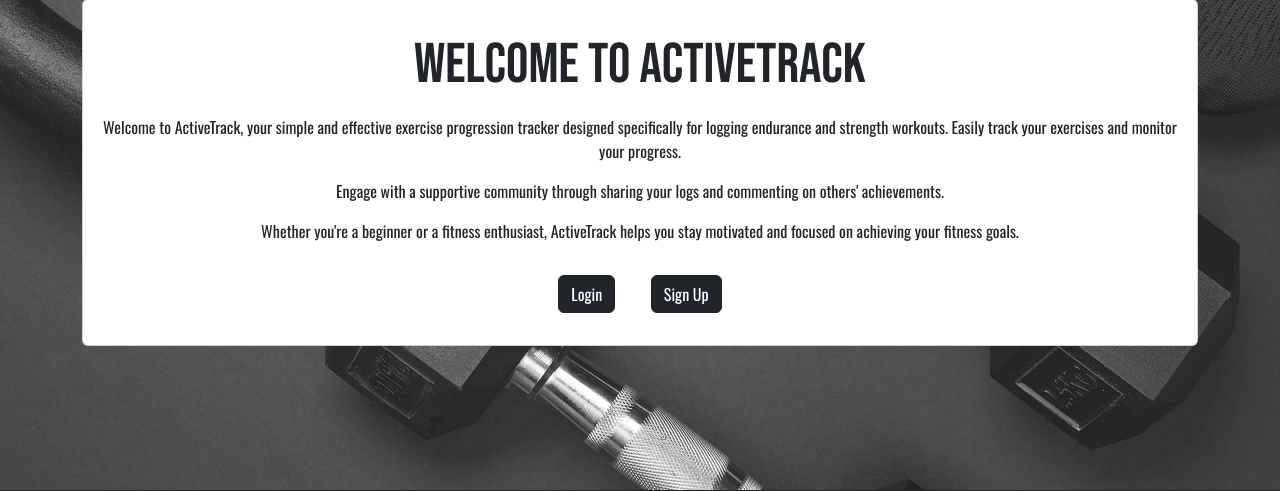
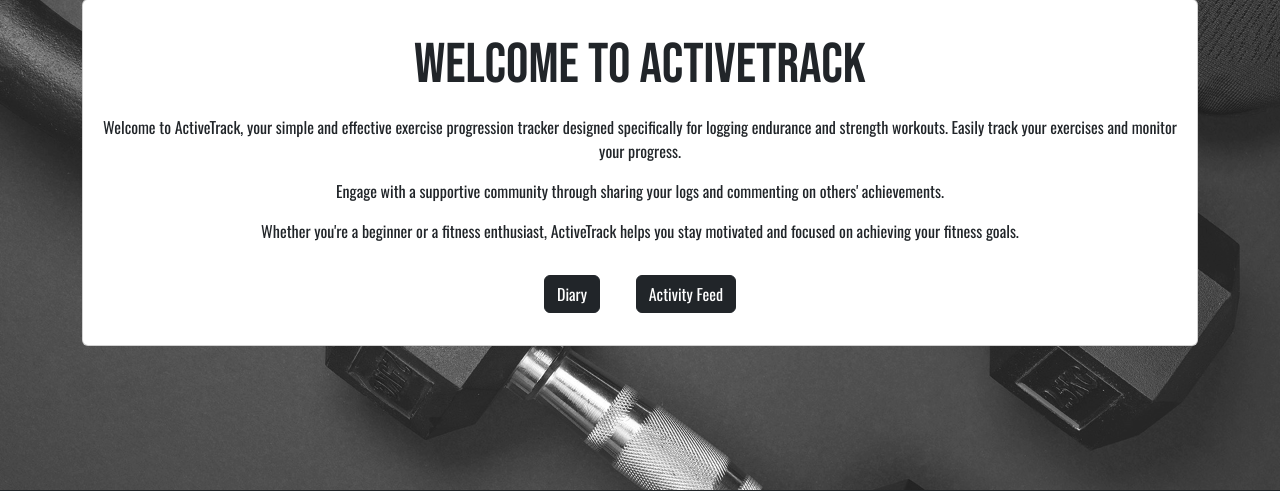
Before and after one commit to collingsandrew/milestone-project-3, a Flask app: page / in a window 1280 px wide. Shown: the part 262-753 px from the top of the page. Run offline with Flask 3, Linux system fonts and the light colour scheme; the visitor is signed in with stand-in values (Sample User, id 1).

Commit message:
Add if statements to home.html to render different links depending on whether the user is logged in or not

```diff
--- a/activetrack/templates/home.html
+++ b/activetrack/templates/home.html
@@ -17,8 +17,13 @@
                 <p class="card-text">
                     Whether you're a beginner or a fitness enthusiast, ActiveTrack helps you stay motivated and focused on achieving your fitness goals.
                 </p>
+                {% if user.is_authenticated %}
+                <a href="#" class="btn btn-dark m-3">Diary</a>
+                <a href="#" class="btn btn-dark m-3">Activity Feed</a>
+                {% else %}
                 <a href="{{ url_for('login') }}" class="btn btn-dark m-3">Login</a>
                 <a href="{{ url_for('sign_up') }}" class="btn btn-dark m-3">Sign Up</a>
+                {% endif %}
             </div>
         </div>
     </div>
```
